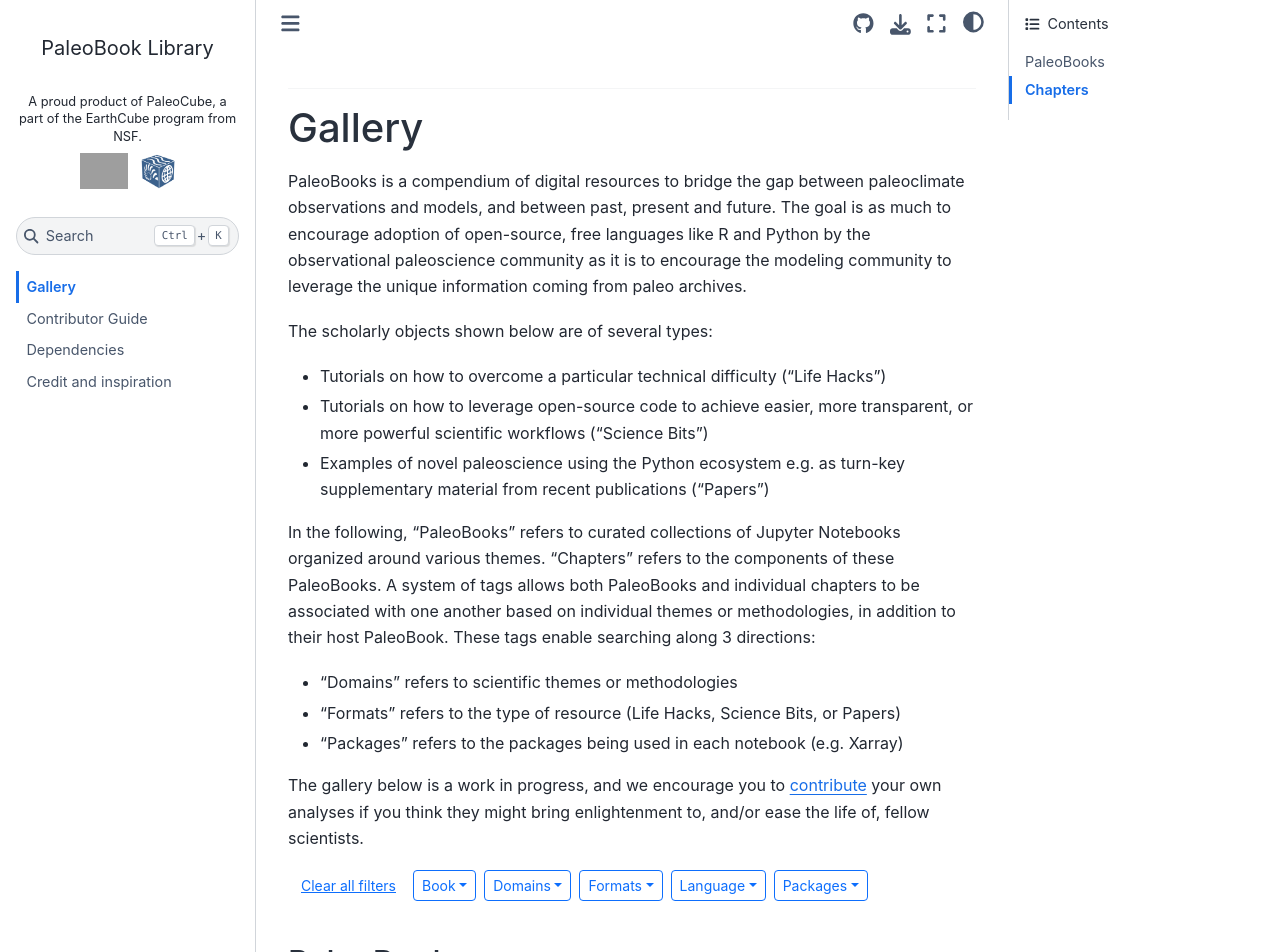
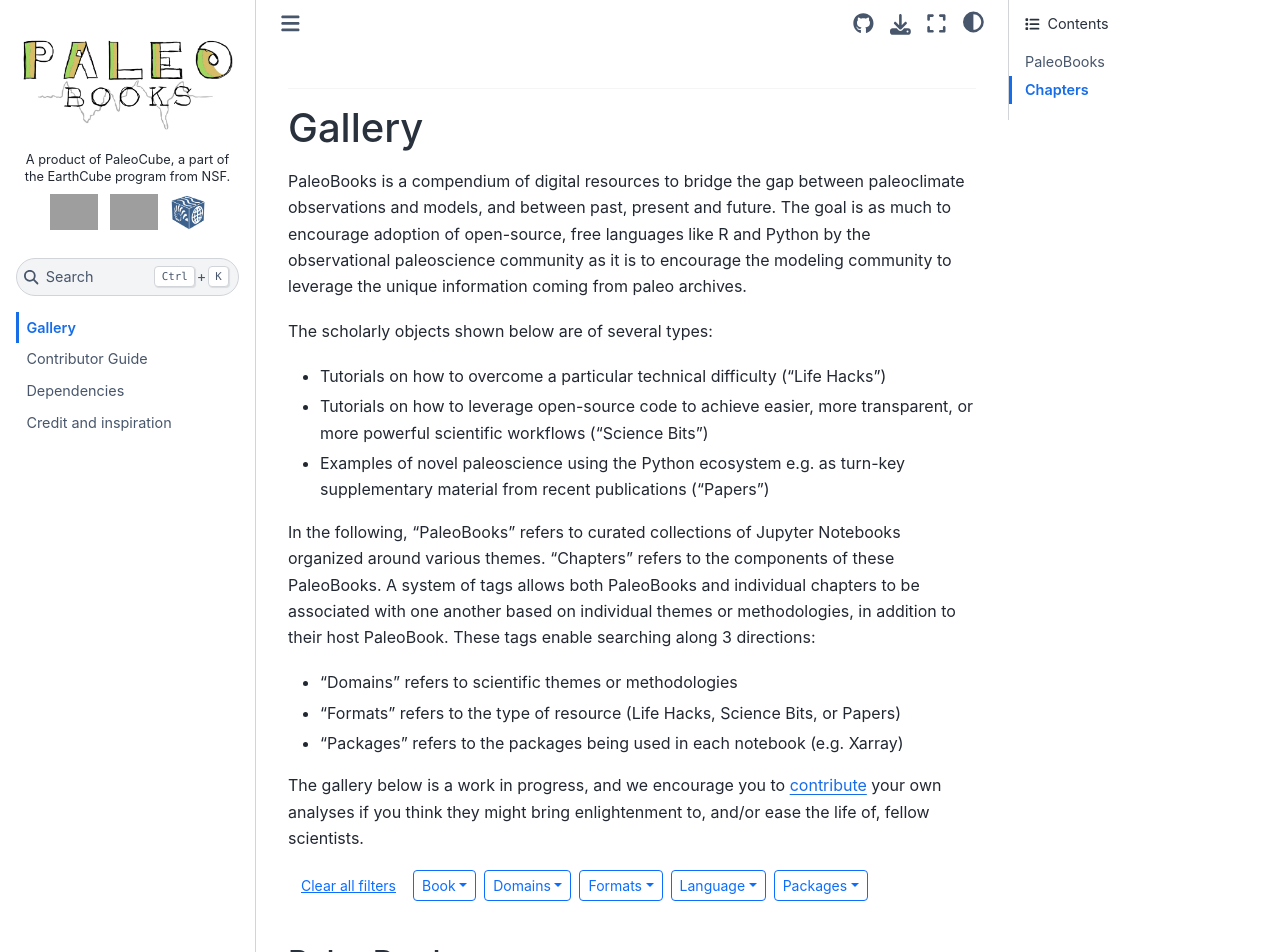
Before and after one commit to LinkedEarth/PaleoBooks, a Sphinx documentation site: the page built from doc/index.rst, in a window 1280 px wide and 1400 px high. Shown: the top 952 px of the window. Built offline with Sphinx 7.4.7 and the Sphinx Book theme 1.1.4, drawn with Linux system fonts in a browser that asks for light colours; nearby versions of some CDN libraries; grey boxes are pictures that could not be loaded.

Commit message:
made logo line below byline customizable and added LinkedEarth

```diff
--- a/doc/_static/custom.css
+++ b/doc/_static/custom.css
@@ -283,8 +283,13 @@
 }
 
 /* Program attribution below the PaleoBooks sidebar logo. */
+.sidebar-primary-items__start .paleobooks-logo-item {
+  padding-bottom: 0;
+}
+
 .paleobooks-attribution {
-  margin: 0.25rem 0 0.75rem;
+  margin: 0 0 0.75rem;
+  padding-top: 0.125rem !important;
   text-align: center;
 }
 
@@ -304,8 +309,9 @@
 
 .paleobooks-attribution__logos img {
   display: block;
+  flex: 0 0 auto;
   width: auto;
-  max-width: calc(50% - 0.375rem);
+  max-width: none;
   height: 100%;
   object-fit: contain;
 }
--- a/doc/_static/custom.js
+++ b/doc/_static/custom.js
@@ -298,20 +298,34 @@
 
   var logoItem = sidebarLogo.closest(".sidebar-primary-item");
   if (!logoItem) return;
+  logoItem.classList.add("paleobooks-logo-item");
 
   var attributionItem = document.createElement("div");
   var byline = window.PALEOBOOKS_SIDEBAR_BYLINE ||
     "A proud product of PaleoCube, part of the EarthCube program.";
+  var logoPaths = Array.isArray(window.PALEOBOOKS_SIDEBAR_LOGOS)
+    ? window.PALEOBOOKS_SIDEBAR_LOGOS
+    : [];
 
   attributionItem.className = "sidebar-primary-item paleobooks-attribution";
   attributionItem.setAttribute("aria-label", "PaleoBooks program attribution");
   attributionItem.innerHTML =
     '<p class="paleobooks-attribution__text"></p>' +
-    '<div class="paleobooks-attribution__logos">' +
-      '<img src="_static/NSF_Official_logo_Med_Res_600ppi.png" alt="National Science Foundation">' +
-      '<img src="_static/earthcube-8016.png" alt="EarthCube">' +
-    '</div>';
+    '<div class="paleobooks-attribution__logos"></div>';
   attributionItem.querySelector(".paleobooks-attribution__text").textContent = byline;
+
+  var logoLine = attributionItem.querySelector(".paleobooks-attribution__logos");
+  if (logoPaths.length === 0) {
+    logoLine.remove();
+  } else {
+    logoPaths.forEach(function (path) {
+      var filename = path.split("/").pop().replace(/\.[^.]+$/, "");
+      var logo = document.createElement("img");
+      logo.src = path;
+      logo.alt = filename.replace(/[-_]+/g, " ");
+      logoLine.appendChild(logo);
+    });
+  }
 
   logoItem.insertAdjacentElement("afterend", attributionItem);
 });
--- a/doc/conf.py
+++ b/doc/conf.py
@@ -114,13 +114,21 @@
 #
 html_theme = 'sphinx_book_theme'
 
-html_logo = '_static/Paleobooks_website_logo.pdf'
+html_logo = '_static/logo.png'
 html_title = "PaleoBook Library"
 
 # Text displayed below the PaleoBooks logo in the left sidebar.
 paleobooks_sidebar_byline = (
-    "A proud product of PaleoCube, a part of the EarthCube program from NSF."
+    "A product of PaleoCube, a part of the EarthCube program from NSF."
 )
+
+# Images displayed in a row beneath the sidebar byline. Paths are relative to
+# the generated HTML pages. Set this to an empty list to hide the logo line.
+sidebar_logo_line = [
+    "_static/LinkedEarth_Large.png",
+    "_static/NSF_Official_logo_Med_Res_600ppi.png",
+    "_static/earthcube-8016.png",
+]
 
 # html_title = ""
 html_static_path = ["_static"]
@@ -244,12 +252,14 @@
 
 
 def setup(app):
-    """Expose sidebar text from this configuration to custom.js."""
+    """Expose sidebar attribution settings to custom.js."""
     app.add_js_file(
         None,
         body=(
             "window.PALEOBOOKS_SIDEBAR_BYLINE = "
-            f"{json.dumps(paleobooks_sidebar_byline)};"
+            f"{json.dumps(paleobooks_sidebar_byline)};\n"
+            "window.PALEOBOOKS_SIDEBAR_LOGOS = "
+            f"{json.dumps(sidebar_logo_line)};"
         ),
         priority=499,
     )
```
Also changed, not shown: 1 other file.
